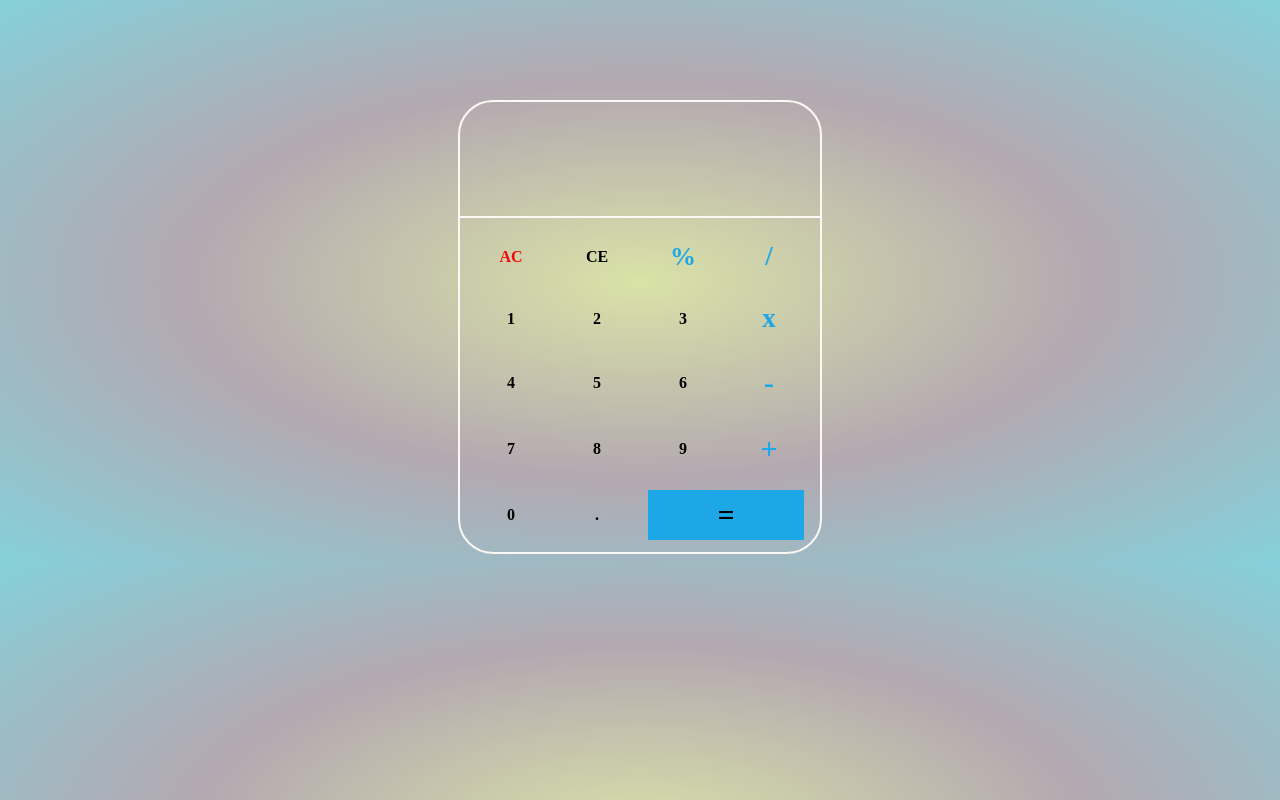
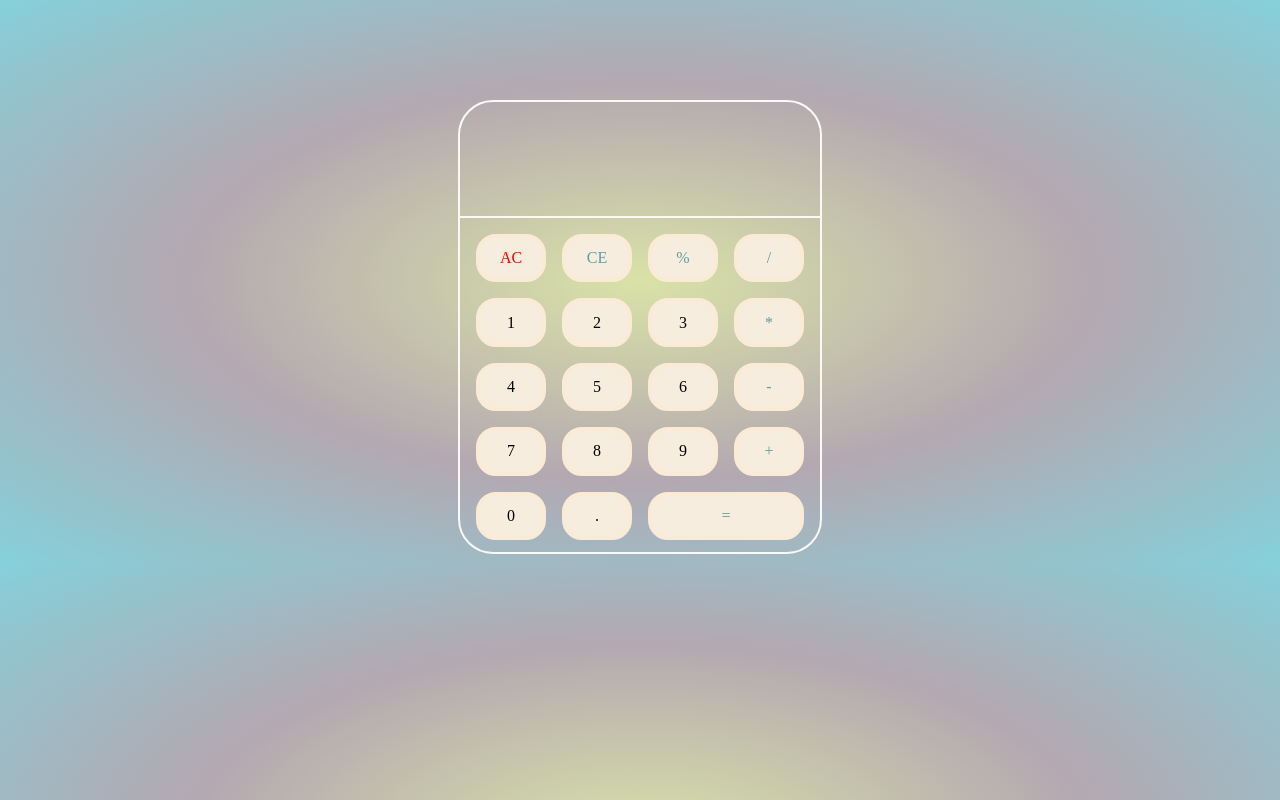
Before and after one commit to imprashantverma/Calculator, a plain HTML site: page index.html in a window 1280 px wide. Drawn offline with Linux system fonts and the light colour scheme.

Commit message:
Update index.html

```diff
--- a/index.html
+++ b/index.html
@@ -9,41 +9,39 @@
 <body>
     <center>
         <div class="container">
-        <div class="outputdiv">
-           <p id="output" ></p>
-        </div>
+            <p id="output"></p>
             <table class="tab">
                 <tr>
-                <th id="ac" style="color:rgb(248, 5, 5);">AC</th>
-                <th id="ce">CE</th>
-                <th id="percentage" style="color:rgb(29, 167, 231);font-size:26px;">%</th>
-                <th  id="divi" style="color:rgb(29, 167, 231);font-size:27px;">/</th>
+                    <td id="ac" style="color: red;">AC</td>
+                    <td id="ce" class="special">CE</td>
+                    <td id="percentage" class="special">%</td>
+                    <td id="divi" class="special">/</td>
                 </tr>
                 <tr>
-                <th id="one">1</th>
-                <th id="two">2</th>
-                <th id="three">3</th>
-                <th id="multi" style="color:rgb(29, 167, 231);font-size:27px;">x</th>
+                    <td id="one">1</td>
+                    <td id="two">2</td>
+                    <td id="three">3</td>
+                    <td id="multi" class="special">*</td>
+                </tr>
+                <tr>
+                    <td id="four">4</td>
+                    <td id="five">5</td>
+                    <td id="six">6</td>
+                    <td id="minus" class="special">-</td>
+                </tr>
+                <tr>
+                    <td id="seven">7</td>
+                    <td id="eight">8</td>
+                    <td id="nine">9</td>
+                    <td id="plus" class="special">+</td>
+                </tr>
+                <tr>
+                    <td id="zero">0</td>
+                    <td id="dot">.</td>
+                    <td colspan="2" id="equal" class="special">=</td>
 
                 </tr>
-            <tr>
-                <th id="four">4</th>
-                <th id="five">5</th>
-                <th id="six">6</th>
-                <th  id="minus" style="color:rgb(29, 167, 231);font-size:30px;">-</th>
-                </tr>
-            <tr>
-                <th id="seven">7</th>
-                <th id="eight">8</th>
-                <th id="nine">9</th>
-                <th id="plus" style="color:rgb(29, 167, 231);font-size:30px;">+</th>
-                </tr>
-            <tr>
-                <th id="zero">0</th>
-                <th id="dot">.</th>
-                <th id="equal" colspan="2" style="background-color:rgb(29, 167, 231); font-size:30px"> = </th>
 
-                </tr>
             </table>
         </div>
     </center>
```
Lines whose indentation alone changed are shown as unchanged.
